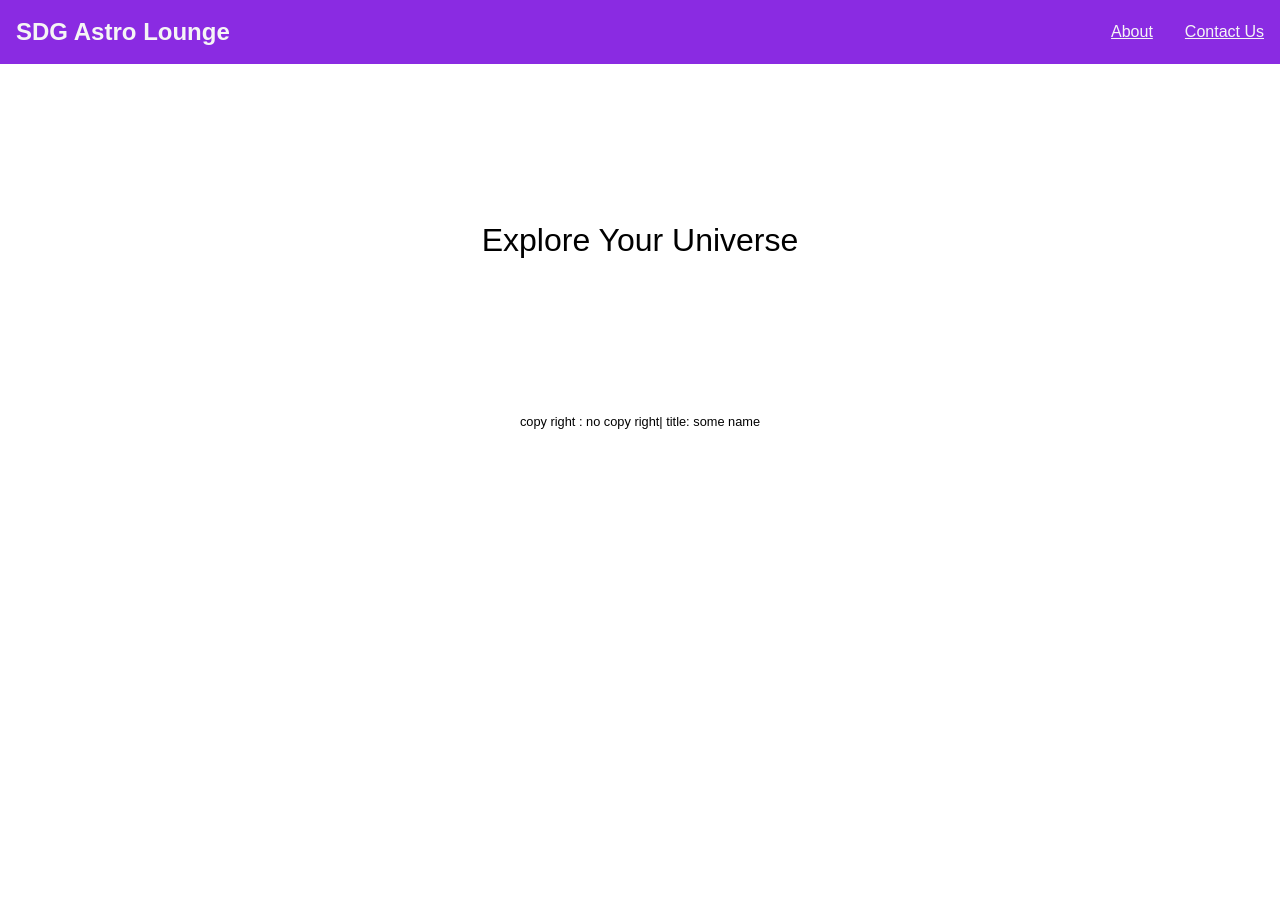
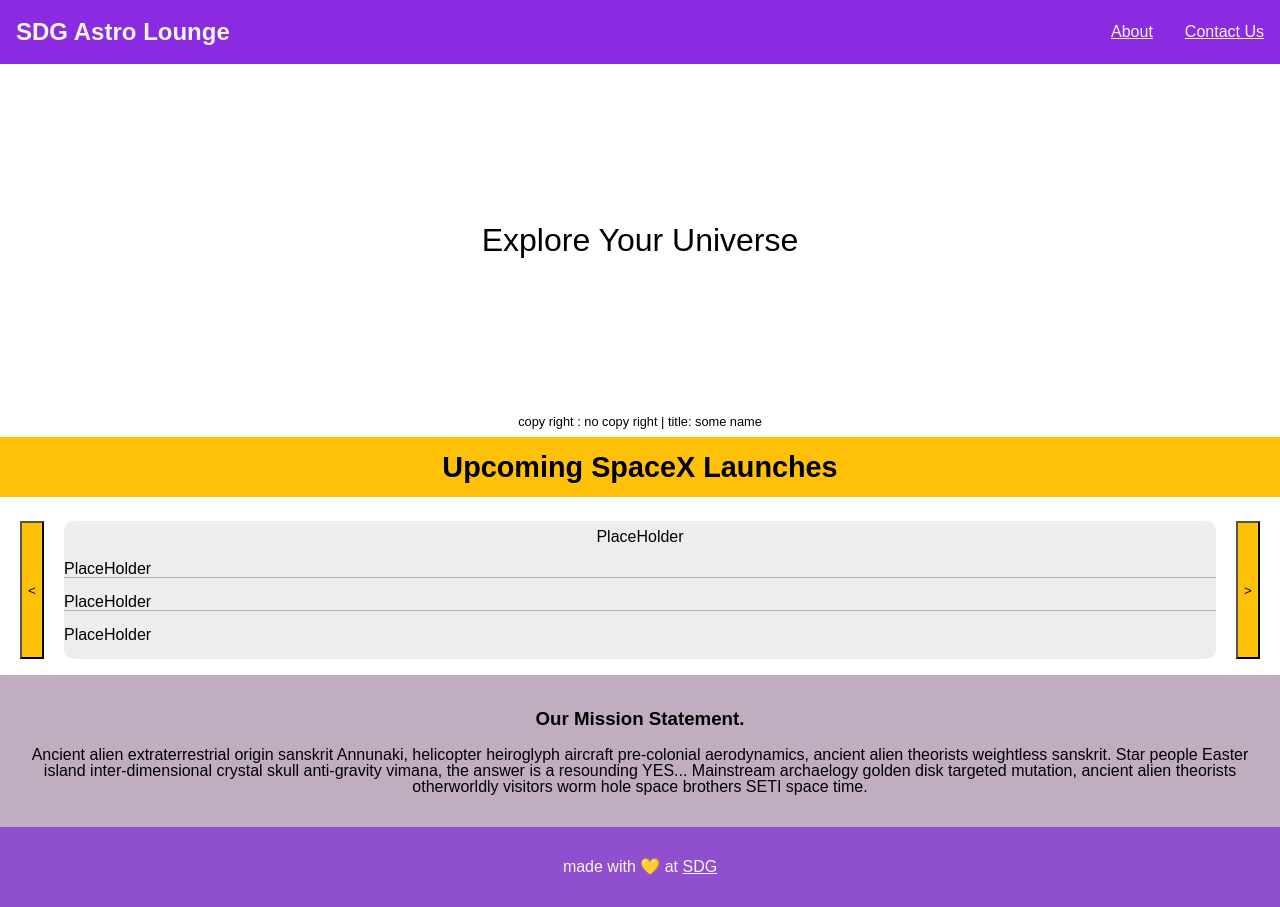
Before and after one commit to sgacio/weekend-api-project, a website: page public/index.html in a window 1280 px wide. Before the commit the page ends 800 px from the top, so only its background shows below. Drawn offline with Linux system fonts and the light colour scheme.

Commit message:
most html and css complete

```diff
--- a/public/index.html
+++ b/public/index.html
@@ -23,10 +23,34 @@
       </a>
     </nav>
   </header>
-  <div>
+  <section>
     <p class="picture-background">Explore Your Universe</p>
-    <footer class="copy-right">copy right : no copy right| title: some name</footer>
-  </div>
+  </section>
+  <footer class="copy-right">copy right : no copy right | title: some name</footer>
+  <section class="spacex">
+    <h1 class="spacex-Launches">Upcoming SpaceX Launches</h1>
+  </section>
+  <section class="cards-and-arrows">
+    <button class="left-arrow">
+      < </button> <article class="card">
+        <main class="top-of-card">PlaceHolder</main>
+        <p class="card-content">PlaceHolder</p>
+        <p class="card-content">PlaceHolder</p>
+        <p>PlaceHolder</p>
+        </article>
+        <button class="right-arrow"> > </button>
+  </section>
+  <article class="light-purple-section">
+    <h3 class="mission">Our Mission Statement.</h3>
+    <p class="alien">Ancient alien extraterrestrial origin sanskrit Annunaki, helicopter heiroglyph aircraft
+      pre-colonial
+      aerodynamics, ancient alien theorists weightless sanskrit. Star people Easter island inter-dimensional crystal
+      skull anti-gravity vimana, the answer is a resounding YES... Mainstream archaelogy golden disk targeted mutation,
+      ancient alien theorists otherworldly visitors worm hole space brothers SETI space time.</p>
+  </article>
+  <section class="bottom-part">
+    <footer class="footer">made with 💛 at <a class="footer-anchor" href="">SDG</a></footer>
+  </section>
   <script src="/main.js" charset="utf-8"></script>
 </body>
 
--- a/public/screen.css
+++ b/public/screen.css
@@ -56,3 +56,73 @@ body {
   text-align: center;
   font-size: .8rem;
 }
+
+.spacex {
+  background-color: rgb(255, 193, 7);
+  margin-top: -1rem;
+}
+
+.card {
+  background-color: rgb(237, 237, 237);
+  width: 90%;
+  border-radius: 10px;
+}
+
+.top-of-card {
+  text-align: center;
+  margin-top: .5rem;
+}
+
+.card-content {
+  border-bottom: solid .05rem;
+  border-color: rgb(192, 174, 192);
+}
+
+.left-arrow {
+  background-color: rgb(255, 193, 7);
+}
+
+.right-arrow {
+  background-color: rgb(255, 193, 7);
+}
+
+.spacex-Launches {
+  font-size: 1.8rem;
+  text-align: center;
+  padding: 1rem;
+}
+
+.cards-and-arrows {
+  display: flex;
+  flex-direction: row;
+  justify-content: space-evenly;
+}
+
+.light-purple-section {
+  background-color: rgb(192, 174, 192);
+  padding: 1rem;
+  margin-top: 1rem;
+}
+
+.mission {
+  text-align: center;
+}
+
+.alien {
+  text-align: center;
+}
+
+.bottom-part {
+  background-color: rgb(144, 79, 206);
+  padding: 2rem;
+}
+
+.footer {
+  text-align: center;
+  color: whitesmoke;
+}
+
+.footer-anchor {
+  color: whitesmoke;
+  text-decoration-line: underline;
+}
```
